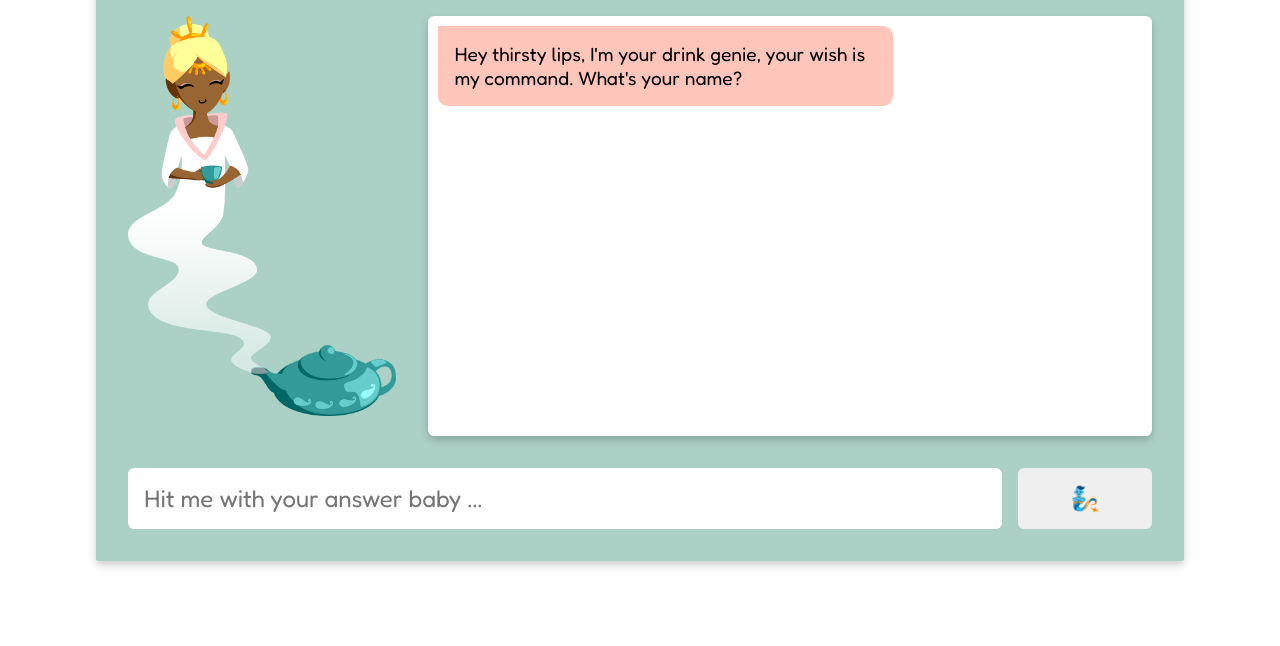
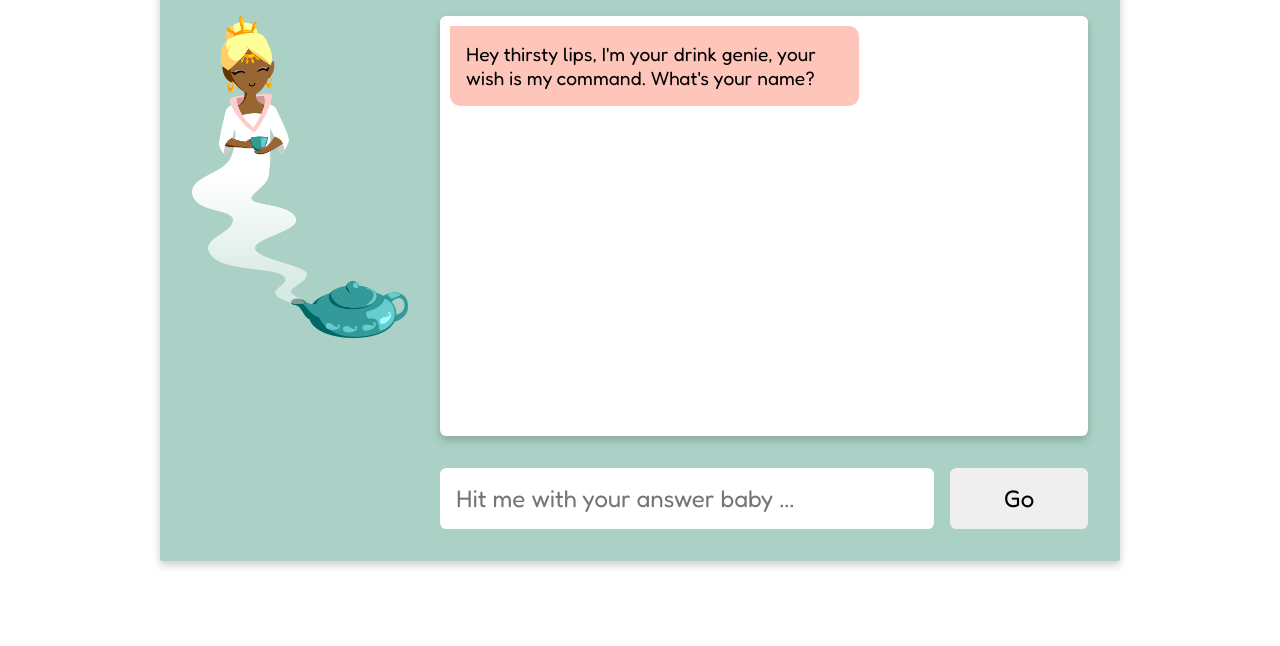
Before and after one commit to annafran/drinkgenie-chatbot, a website with bundled scripts: page Submission/index.html in a window 1280 px wide. Shown: the part 154-800 px from the top of the page. Built offline with nearby package versions, Linux system fonts and the light colour scheme; a web font is replaced by a local one.

Commit message:
change from flex to grid

```diff
--- a/Submission/index.html
+++ b/Submission/index.html
@@ -23,12 +23,10 @@
         <div class="bot-face">
           <img class="robot-img" src="images/genie.png" alt="A robot" />
         </div>
-        <div class="chatbox-container">
-          <div id="chatbox" class="chatbox">
-            <div class="chat-item chat-item-bot">
-              Hey thirsty lips, I'm your drink genie, your wish is my command.
-              What's your name?
-            </div>
+        <div id="chatbox" class="chatbox">
+          <div class="chat-item chat-item-bot">
+            Hey thirsty lips, I'm your drink genie, your wish is my command.
+            What's your name?
           </div>
         </div>
       </div>
@@ -41,7 +39,7 @@
             placeholder="Hit me with your answer baby ..."
             autocomplete="off"
           />
-          <button class="btn-chat-send" type="submit">🧞</button>
+          <button class="btn-chat-send" type="submit">Go</button>
         </form>
       </div>
     </div>
--- a/Submission/style.css
+++ b/Submission/style.css
@@ -7,12 +7,11 @@ body {
 
 .chatbot-interface {
   margin: 2rem auto;
-  display: flex;
-  flex-direction: column;
-  justify-content: center;
+  display: grid
+  grid-template-columns: 1fr;
   border-radius: 0.125rem;
   box-shadow: 0 4px 8px 0 rgba(0, 0, 0, 0.2);
-  width: 80%;
+  width: 70%;
   padding: 2rem;
   background-color: #abd1c6;
 }
@@ -24,31 +23,44 @@ body {
   color: #997b66;
 }
 
-.bot-face {
-  flex-direction: row;
-  justify-content: center;
-  margin-left: auto;
-  margin-right: auto;
+.conversation-container {
+    display: grid;
+    grid-template-columns: 1fr 3fr;
+    grid-gap: 2rem;
+    margin-top: 2rem;
+  }
+
+.robot-img {
+    max-width: 100%;
+    height: auto;
 }
 
-.robot-img {
-  height: 50vh;
-}
+.chatbox {
+    height: 50vh;
+    display: flex;
+    flex-direction: column;
+    padding: 10px;
+    font-size: 1.2em;
+    overflow: hidden;
+    overflow-y: scroll;
+    background-color: white;
+    border-radius: 0.4rem;
+    box-shadow: 0 4px 8px 0 rgba(0, 0, 0, 0.2);
+    grid-column: 2 / 3;
+  }
 
-.conversation-container {
-  display: flex;
-  flex-direction: row;
-  margin-top: 2rem;
-}
 .chat-container {
   margin-top: 2rem;
-  display: flex;
-  /* flex-direction: column; */
-  justify-content: center;
+  display: grid;
+  grid-template-columns: 1fr 3fr;
+  grid-gap: 2rem;
 }
 
 .chat-form {
-  display: flex;
+  grid-column: 2 / 3;
+  display: grid;
+  grid-template-columns: 3fr 1fr;
+  grid-gap: 2rem;
   width: 100%;
 }
 
@@ -59,36 +71,18 @@ body {
   border: none;
   padding: 1rem;
   border-radius: 0.4rem;
+  grid-column: 1 / 2;
 }
 
 .btn-chat-send {
-  width: 10rem;
   font-size: 1.5em;
+  font-family: "Fredoka", sans-serif;
   overflow: hidden;
   text-overflow: ellipsis;
   border: none;
   border-radius: 0.4rem;
   margin-left: 1rem;
-}
-
-.chatbox-container {
-  display: flex;
-  justify-content: center;
-}
-
-.chatbox {
-  width: 100%;
-  height: 50vh;
-  display: flex;
-  flex-direction: column;
-  padding: 10px;
-  font-size: 1.2em;
-  overflow: hidden;
-  overflow-y: scroll;
-  margin-left: 2rem;
-  background-color: white;
-  border-radius: 0.4rem;
-  box-shadow: 0 4px 8px 0 rgba(0, 0, 0, 0.2);
+  grid-column: 2 / 3;
 }
 
 .chat-item {
```
